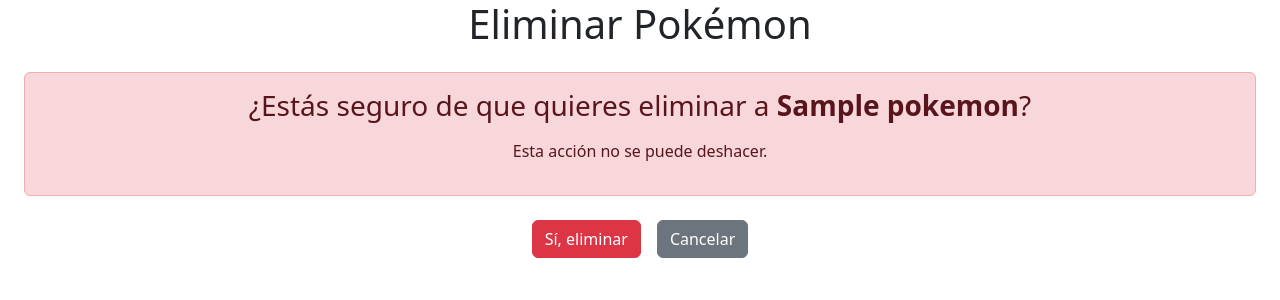
After one commit to GersonTeranGT/CSTaller2, a Django app: page /pokemon/delete/1 in a window 1280 px wide. The commit adds this page. Shown: the top 300 px of the page. Run offline with Django 5.2, Linux system fonts and the light colour scheme; tables that the repository leaves empty hold one stand-in row (values such as "Sample post"); some libraries are stand-ins or nearby versions.

Commit message:
eliminar implementado

```diff
--- /dev/null
+++ b/taller2_calidad/pokemons/templates/pokemons/pokemon_delete.html
@@ -0,0 +1,26 @@
+{% extends "base.html" %}
+
+{% block title %}Eliminar Pokémon{% endblock %}
+
+{% block content %}
+<div class="container-fluid text-center">
+    <h1>Eliminar Pokémon</h1>
+
+    <div class="alert alert-danger mt-4" role="alert">
+        <h3>¿Estás seguro de que quieres eliminar a <strong>{{ pokemon.name }}</strong>?</h3>
+        <p class="mt-3">Esta acción no se puede deshacer.</p>
+    </div>
+
+    <div class="d-flex justify-content-center gap-3 mt-4">
+        <form method="POST">
+            {% csrf_token %}
+            <button type="submit" class="btn btn-danger">
+                Sí, eliminar
+            </button>
+        </form>
+        <a class="btn btn-secondary" href="{% url 'pokemon_detail' pokemon.id %}">
+            Cancelar
+        </a>
+    </div>
+</div>
+{% endblock %}
--- a/taller2_calidad/pokemons/templates/pokemons/pokemon_list.html
+++ b/taller2_calidad/pokemons/templates/pokemons/pokemon_list.html
@@ -65,7 +65,9 @@
 
             <div class="card-body d-flex flex-column justify-content-between">
                 <h5 class="card-title text-capitalize">{{ pokemon.name }}</h5>
-
+                <a class="btn btn-danger" href="{% url 'pokemon_delete' pokemon.id %}" role="button">
+                    Eliminar Pokémon
+                </a>
                 <a href="{% url 'pokemon_update' pokemon.id %}" class="btn btn-success m-3">
                     Editar Pokémon
                 </a>
--- a/taller2_calidad/pokemons/urls.py
+++ b/taller2_calidad/pokemons/urls.py
@@ -6,4 +6,5 @@
     path("pokemon/<int:id>", pokemon_detail, name="pokemon_detail"),
     path("pokemon/create", pokemon_create, name="pokemon_create"),
     path("pokemon/update/<int:id>", pokemon_update, name="pokemon_update"),
+    path("pokemon/delete/<int:id>", pokemon_delete, name="pokemon_delete"),
 ]
--- a/taller2_calidad/pokemons/views.py
+++ b/taller2_calidad/pokemons/views.py
@@ -38,3 +38,10 @@
     else:
         form = PokemonForm(instance=pokemon)
     return render(request, "pokemons/pokemon_form.html", {"form": form})
+
+def pokemon_delete(request, id):
+    pokemon = get_object_or_404(Pokemon, id=id)
+    if request.method == "POST":
+        pokemon.delete()
+        return redirect("pokemon_list")
+    return render(request, "pokemons/pokemon_delete.html", {"pokemon": pokemon})
```
